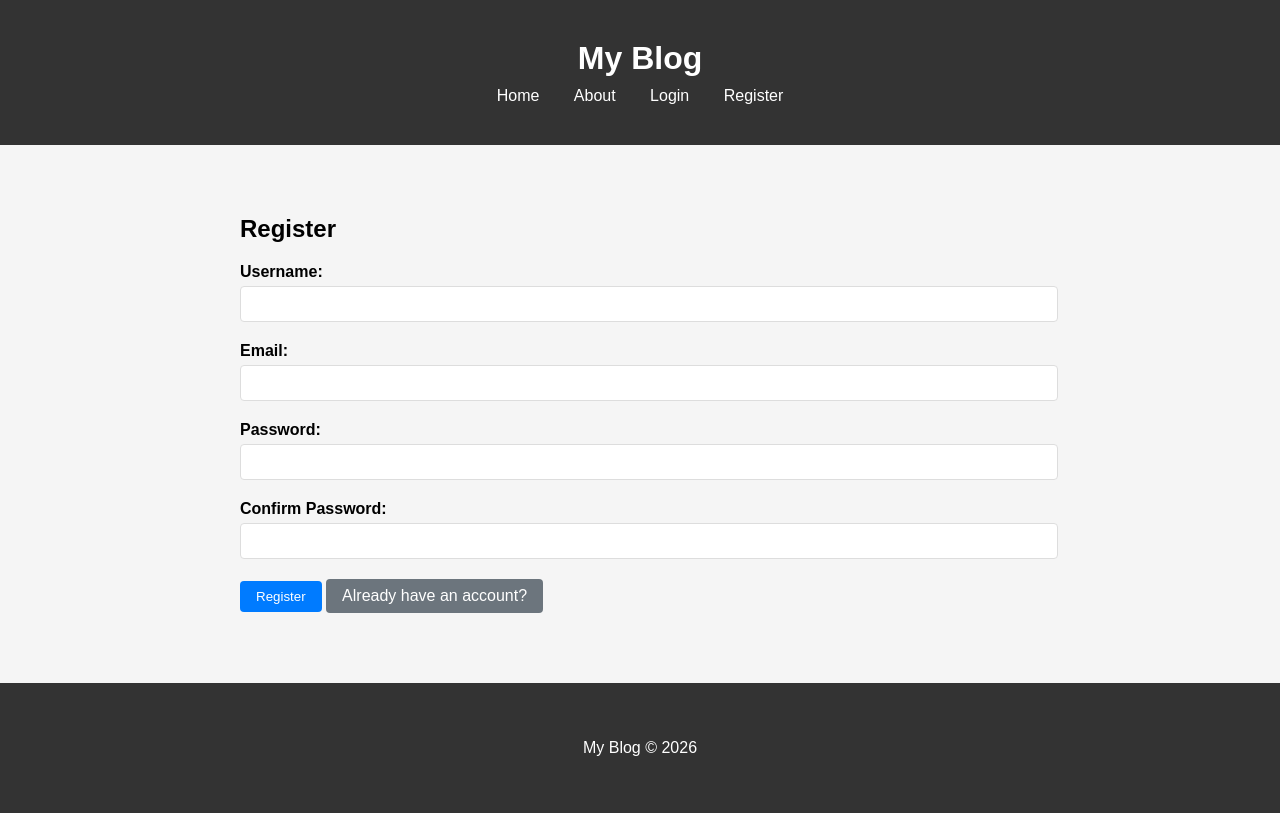
After one commit to bharvi-u/flask-blog, a Flask app: page /register in a window 1280 px wide. The commit adds this page. Run offline with Flask 3, Linux system fonts and the light colour scheme.

Commit message:
Add user authentication: login, register, user-specific posts

```diff
--- a/app.py
+++ b/app.py
@@ -1,19 +1,41 @@
-from flask import Flask, render_template, request, redirect
+from flask import Flask, render_template, request, redirect, url_for, flash
 from flask_sqlalchemy import SQLAlchemy
+from flask_bcrypt import Bcrypt
+from flask_login import LoginManager, UserMixin, login_user, logout_user, login_required, current_user
 from datetime import datetime
 
 app = Flask(__name__)
 app.config['SQLALCHEMY_DATABASE_URI'] = 'sqlite:///blog.db'
 app.config['SQLALCHEMY_TRACK_MODIFICATIONS'] = False
+app.config['SECRET_KEY'] = 'your-secret-key-here-change-this'
 
 db = SQLAlchemy(app)
+bcrypt = Bcrypt(app)
+login_manager = LoginManager(app)
+login_manager.login_view = 'login'
+login_manager.login_message = 'Please login to access this page.'
 
+# User Model
+class User(db.Model, UserMixin):
+    id = db.Column(db.Integer, primary_key=True)
+    username = db.Column(db.String(80), unique=True, nullable=False)
+    email = db.Column(db.String(120), unique=True, nullable=False)
+    password = db.Column(db.String(200), nullable=False)
+    posts = db.relationship('Post', backref='author', lazy=True)
+
+# Post Model
 class Post(db.Model):
     id = db.Column(db.Integer, primary_key=True)
     title = db.Column(db.String(100), nullable=False)
     content = db.Column(db.Text, nullable=False)
     created_at = db.Column(db.DateTime, default=datetime.utcnow)
+    user_id = db.Column(db.Integer, db.ForeignKey('user.id'), nullable=False)
 
+@login_manager.user_loader
+def load_user(user_id):
+    return User.query.get(int(user_id))
+
+# Routes
 @app.route('/')
 def index():
     posts = Post.query.order_by(Post.created_at.desc()).all()
@@ -25,44 +47,108 @@ def show_post(id):
     return render_template('show.html', post=post)
 
 @app.route('/post/create', methods=['GET', 'POST'])
+@login_required
 def create_post():
     if request.method == 'POST':
-        title = request.form.get('title')
-        content = request.form.get('content')
-
-        post = Post(title=title, content=content)
+        title = request.form['title']
+        content = request.form['content']
+        post = Post(title=title, content=content, author=current_user)
         db.session.add(post)
         db.session.commit()
-
+        flash('Post created successfully!', 'success')
         return redirect('/')
-
     return render_template('create.html')
 
 @app.route('/post/<int:id>/edit', methods=['GET', 'POST'])
+@login_required
 def edit_post(id):
     post = Post.query.get_or_404(id)
+    if post.author != current_user:
+        flash('You can only edit your own posts.', 'danger')
+        return redirect('/')
 
     if request.method == 'POST':
-        post.title = request.form.get('title')
-        post.content = request.form.get('content')
+        post.title = request.form['title']
+        post.content = request.form['content']
         db.session.commit()
-
+        flash('Post updated successfully!', 'success')
         return redirect(f'/post/{id}')
-
     return render_template('edit.html', post=post)
 
 @app.route('/post/<int:id>/delete')
+@login_required
 def delete_post(id):
     post = Post.query.get_or_404(id)
+    if post.author != current_user:
+        flash('You can only delete your own posts.', 'danger')
+        return redirect('/')
+
     db.session.delete(post)
     db.session.commit()
-
+    flash('Post deleted successfully!', 'success')
     return redirect('/')
 
 @app.route('/about')
 def about():
     return render_template('about.html')
 
+# Authentication Routes
+@app.route('/register', methods=['GET', 'POST'])
+def register():
+    if request.method == 'POST':
+        username = request.form['username']
+        email = request.form['email']
+        password = request.form['password']
+        confirm_password = request.form['confirm_password']
+
+        if password != confirm_password:
+            flash('Passwords do not match.', 'danger')
+            return render_template('register.html')
+
+        existing_user = User.query.filter_by(username=username).first()
+        if existing_user:
+            flash('Username already exists.', 'danger')
+            return render_template('register.html')
+
+        existing_email = User.query.filter_by(email=email).first()
+        if existing_email:
+            flash('Email already registered.', 'danger')
+            return render_template('register.html')
+
+        hashed_password = bcrypt.generate_password_hash(password).decode('utf-8')
+        user = User(username=username, email=email, password=hashed_password)
+        db.session.add(user)
+        db.session.commit()
+
+        flash('Registration successful! Please login.', 'success')
+        return redirect('/login')
+
+    return render_template('register.html')
+
+@app.route('/login', methods=['GET', 'POST'])
+def login():
+    if request.method == 'POST':
+        username = request.form['username']
+        password = request.form['password']
+
+        user = User.query.filter_by(username=username).first()
+
+        if user and bcrypt.check_password_hash(user.password, password):
+            login_user(user)
+            flash(f'Welcome back, {username}!', 'success')
+            return redirect('/')
+        else:
+            flash('Invalid username or password.', 'danger')
+
+    return render_template('login.html')
+
+@app.route('/logout')
+@login_required
+def logout():
+    logout_user()
+    flash('You have been logged out.', 'success')
+    return redirect('/')
+
 if __name__ == '__main__':
     with app.app_context():
         db.create_all()
--- a/static/style.css
+++ b/static/style.css
@@ -117,3 +117,21 @@ footer {
     background-color: #333;
     color: white;
 }
+/* Alert Messages */
+.alert {
+    padding: 10px;
+    margin-bottom: 20px;
+    border-radius: 4px;
+}
+
+.alert-success {
+    background-color: #d4edda;
+    color: #155724;
+    border: 1px solid #c3e6cb;
+}
+
+.alert-danger {
+    background-color: #f8d7da;
+    color: #721c24;
+    border: 1px solid #f5c6cb;
+}
--- /dev/null
+++ b/templates/register.html
@@ -0,0 +1,63 @@
+<!DOCTYPE html>
+<html>
+<head>
+    <title>Register - My Blog</title>
+    <link rel="stylesheet" href="/static/style.css">
+</head>
+<body>
+    <header>
+        <div class="container">
+            <h1>My Blog</h1>
+            <nav>
+                <a href="/">Home</a>
+                <a href="/about">About</a>
+                <a href="/login">Login</a>
+                <a href="/register">Register</a>
+            </nav>
+        </div>
+    </header>
+
+    <main class="container">
+        <h2>Register</h2>
+
+        {% with messages = get_flashed_messages(with_categories=true) %}
+            {% if messages %}
+                {% for category, message in messages %}
+                    <div class="alert alert-{{ category }}">{{ message }}</div>
+                {% endfor %}
+            {% endif %}
+        {% endwith %}
+
+        <form method="POST">
+            <div class="form-group">
+                <label>Username:</label>
+                <input type="text" name="username" class="form-control" required>
+            </div>
+
+            <div class="form-group">
+                <label>Email:</label>
+                <input type="email" name="email" class="form-control" required>
+            </div>
+
+            <div class="form-group">
+                <label>Password:</label>
+                <input type="password" name="password" class="form-control" required>
+            </div>
+
+            <div class="form-group">
+                <label>Confirm Password:</label>
+                <input type="password" name="confirm_password" class="form-control" required>
+            </div>
+
+            <button type="submit" class="btn">Register</button>
+            <a href="/login" class="btn btn-secondary">Already have an account?</a>
+        </form>
+    </main>
+
+    <footer>
+        <div class="container">
+            <p>My Blog &copy; 2026</p>
+        </div>
+    </footer>
+</body>
+</html>
--- a/templates/show.html
+++ b/templates/show.html
@@ -19,7 +19,9 @@
     <main class="container">
         <div class="post">
             <h2>{{ post.title }}</h2>
-            <div class="post-meta">{{ post.created_at.strftime('%Y-%m-%d %H:%M') }}</div>
+            <div class="post-meta">
+    Posted by {{ post.author.username }} on {{ post.created_at.strftime('%Y-%m-%d %H:%M') }}
+</div>
             <p>{{ post.content }}</p>
         </div>
 
```
Also changed, not shown: templates/index.html (+19 -3 lines), templates/login.html (added, +53 -0 lines).
